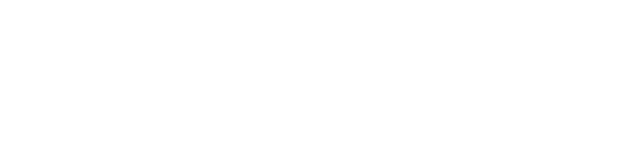
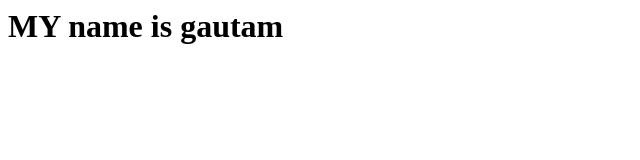
Before and after one commit to younglord1/younglord.github.io, a plain HTML site: page index.html in a window 1280 px wide. Shown: the whole page, without its empty margins (0-640 px from the left). Drawn offline with Linux system fonts and the light colour scheme.

Commit message:
Update index.html

```diff
--- a/index.html
+++ b/index.html
@@ -1,4 +1 @@
-<html>
-
-
-</html>
+<h1>MY name is gautam</h1>
```
